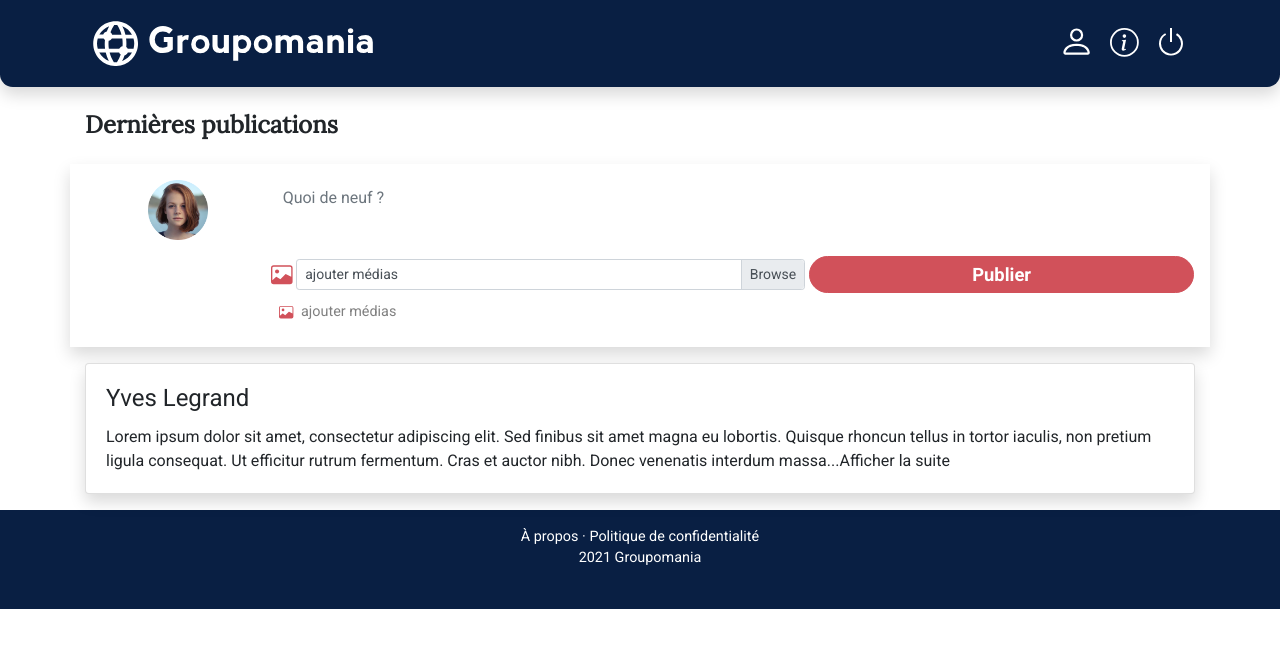
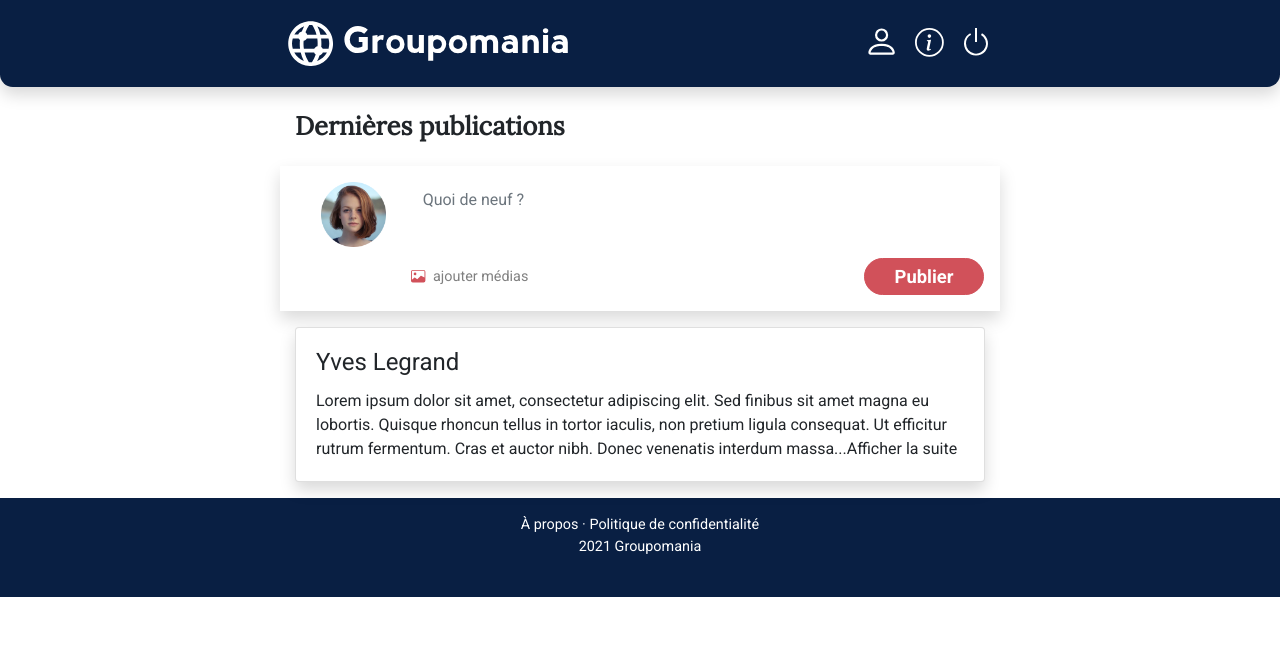
Before and after one commit to MarineFlora/MarineRapeneau_7_08112021, a Vue app in the folder frontend/: page / in a window 1280 px wide. Shown: the top 648 px of the page. Built offline with nearby package versions, Linux system fonts and the light colour scheme.

Commit message:
ajustements design pages

```diff
--- a/frontend/src/assets/custom.scss
+++ b/frontend/src/assets/custom.scss
@@ -3,9 +3,9 @@ $primary: #d1515a;
 $dark: #091f43;
 
 $font-size-base: 1rem;
-$h1-font-size: $font-size-base * 2.2;
-$h2-font-size: $font-size-base * 1.75;
-$h3-font-size: $font-size-base * 1.5;
+$h1-font-size: $font-size-base * 1.6;
+$h2-font-size: $font-size-base * 1.4;
+$h3-font-size: $font-size-base * 1.2;
 
 $spacer: 1rem;
 $spacers: ();
--- a/frontend/src/components/ConnectionHeading.vue
+++ b/frontend/src/components/ConnectionHeading.vue
@@ -1,8 +1,8 @@
 <template>
     <div>
         <b-img height="45" :src="require('../assets/images/logo-title-white.svg')" alt="Groupomania logo" ></b-img>
-        <h1 class="my-6">Un réseau pour nous rapprocher</h1>
-        <h3 class="font-weight-bold mb-lg-4">{{ subHeading }}</h3>
+        <h1 class="my-6 connect-heading">Un réseau pour nous rapprocher</h1>
+        <h2 class="font-weight-bold mb-lg-4">{{ subHeading }}</h2>
     </div>
 </template>
 
@@ -16,5 +16,7 @@
 </script>
 
 <style lang="scss">
-
+.connect-heading {
+    font-size: 2.2rem;
+}
 </style>
--- a/frontend/src/components/TheHeader.vue
+++ b/frontend/src/components/TheHeader.vue
@@ -1,6 +1,6 @@
 <template>
     <header class="py-2 bg-dark shadow">
-        <b-container>
+        <b-container class="maxwidth-page px-md-0">
             <b-navbar class="px-0">
 
                 <b-navbar-brand href="/" class="mx-2">
@@ -70,7 +70,7 @@
 
                         <b-modal id="my-modal" hide-footer>
                             <b-row class="text-center flex-column align-items-center">
-                                <h4>Voulez-vous vraiment quitter votre espace personnel ?</h4>
+                                <h4 class="pb-3">Voulez-vous vraiment quitter votre espace personnel ?</h4>
                                 <router-link :to="{name: 'Login'}">
                                     <BaseButton button-title="se déconnecter"/>
                                 </router-link>
--- a/frontend/src/views/AboutPage.vue
+++ b/frontend/src/views/AboutPage.vue
@@ -1,7 +1,7 @@
 <template>
     <div class="about-page">
         <TheHeader />
-        <h1>This is an about page</h1>
+        <h1 class="font-weight-bold">This is an about page</h1>
     </div>
 </template>
 
--- a/frontend/src/views/LatestPosts.vue
+++ b/frontend/src/views/LatestPosts.vue
@@ -2,19 +2,19 @@
     <div class="latest-posts text-left">
         <TheHeader />
         <main>
-            <b-container>
-                <h1 class="my-4 page-title ">Dernières publications</h1>
+            <b-container class="maxwidth-page">
+                <h1 class="my-4 font-weight-bold">Dernières publications</h1>
 
                 <b-row class="shadow p-3">
-                    <b-col cols="2" class="p-0 text-center">
+                    <b-col cols="3" sm="2" class="p-0 text-center">
                         <b-img
-                            height="60"
+                            height="65"
                             :src="require('../assets/images/LauraLoiseau.png')"
                             alt="avatar user"
                         ></b-img>
                     </b-col>
 
-                    <b-form class="col-10 px-0">
+                    <b-form class="col-9 col-sm-10 px-0">
                         <b-form-textarea
                             placeholder="Quoi de neuf ?"
                             rows="2"
@@ -23,19 +23,20 @@
                         ></b-form-textarea>
 
                         <div class="d-flex align-items-center justify-content-between mt-3" >
-                                <div class="col d-flex align-items-center px-0 d-flex add-media">
+                              <!--  <div class="col d-flex align-items-center px-0 d-flex add-media">
                                     <b-icon icon="image" font-scale="1.5"  class="text-primary"></b-icon>
-                                    <b-form-file v-model="file1" class="mx-1 add-media upload-input" placeholder="ajouter médias" size="sm" multiple></b-form-file>
-                                </div>
-
-                            <BaseButton button-title="Publier" class="col-5 btn-sm btn-pages"/>
-                        </div>
-               <!--  VERSION de l'input file sans bootstrapvue pour design correct...!-->
-                      <div class="col d-flex align-items-center justify-content-start px-0 mx-2 d-flex add-media">
+                                    <b-form-file v-model="file" class="mx-1 add-media upload-input" placeholder="ajouter médias" size="sm" multiple></b-form-file>
+                                </div>!-->
+                                 <!--  VERSION de l'input file sans bootstrapvue pour design correct... à tester !-->
+                                <div class="col d-flex align-items-center justify-content-start px-0 d-flex add-media">
                                     <b-icon icon="image" class="text-primary"></b-icon>
                                     <label for="image_uploads" class="mt-2 px-2 add-media">ajouter médias</label>
                                     <input type="file" id="image_uploads" name="image_uploads" accept=".jpg, .jpeg, .png, .gif" multiple class="d-none">
                                 </div>
+
+                            <BaseButton button-title="Publier" class="col btn-sm btn-pages"/>
+                        </div>
+
                     </b-form>
                 </b-row>
 
@@ -63,7 +64,7 @@ export default {
     },
     data() {
         return {
-            file1: null
+            file: null
         }
     }
 }
@@ -71,21 +72,22 @@ export default {
 
 <style lang="scss">
 
-.page-title {
-    font-size: 1.5rem;
-    font-weight: bold;
-}
+// classes utilisées sur toutes les pages sauf connexion
 
 .btn-pages {
     font-size: 1.15rem !important;
+    max-width: 120px !important;
 }
 
+.maxwidth-page {
+    max-width: 720px !important;
+}
+
+// classes page posts
 .add-media{
     font-size: 0.9rem;
     color: grey;
     cursor: pointer;
 }
 
-
-
 </style>
--- a/frontend/src/views/Login.vue
+++ b/frontend/src/views/Login.vue
@@ -124,6 +124,7 @@ export default {
         }
     }
 
+    // classes pour animations material design inputs
     .input-div {
         position: relative;
     }
--- a/frontend/src/views/UserProfile.vue
+++ b/frontend/src/views/UserProfile.vue
@@ -1,7 +1,7 @@
 <template>
     <div class="user-profile">
         <TheHeader />
-        <h1>Profil</h1>
+        <h1 class="font-weight-bold">Profil</h1>
     </div>
 </template>
 
```
